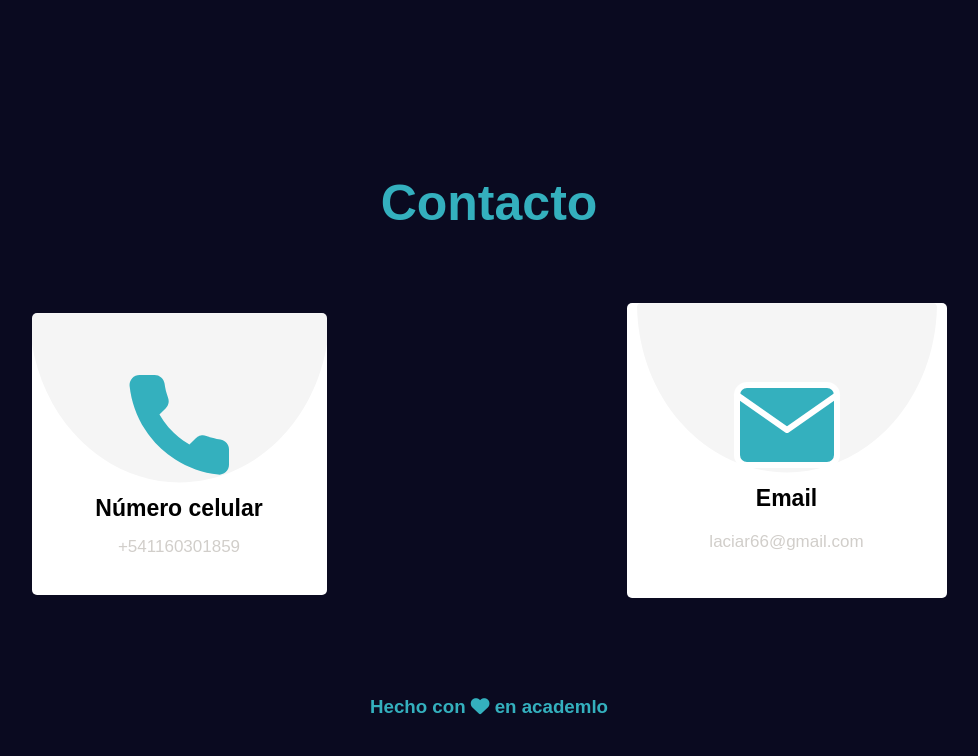
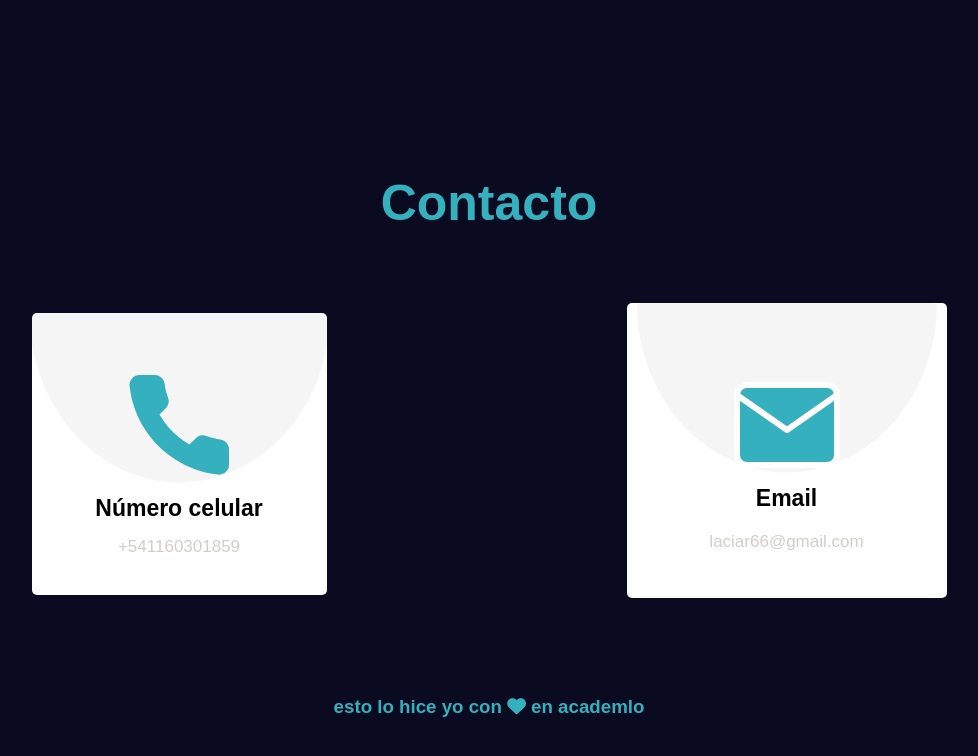
Before and after one commit to laciar94/Porfolio, a plain HTML site: page index.html in a window 1280 px wide. Shown: the part 3882-4638 px from the top of the page, without its empty margins (151-1129 px from the left). Drawn offline with Linux system fonts and the light colour scheme; files whose address does not match are found by name; a web font is replaced by a local one.

Commit message:
con link

```diff
--- a/portfolio3.html
+++ b/index.html
@@ -201,7 +201,7 @@
     <section id="Contacto"></section>
 
 <script src="/asset/js/Laciar.js"></script>
-<footer class="footer"> <h3><span>Hecho con <i class="fa-solid fa-heart"></i>  en academlo </span> </h3></footer>
+<a href="https://github.com/laciar94/Porfolio" target="_blank"><footer class="footer"> <h3><span>esto lo hice yo con <i class="fa-solid fa-heart"></i> en academlo</span></h3></footer></a>
 
 <script src="https://kit.fontawesome.com/83805c91bf.js" crossorigin="anonymous"></script>
 </body>
```
Also changed, not shown: 1 other file.
